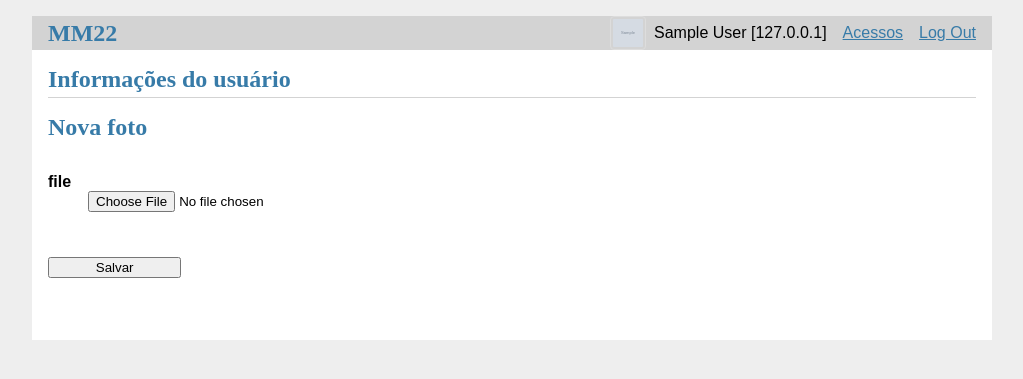
After one commit to emersonbandeira/mm22, a Flask app: page /user-update in a window 1280 px wide. The commit adds this page. Shown: the top 379 px of the page, without its empty margins (128-1151 px from the left). Run offline with Flask 2, Linux system fonts and the light colour scheme; a user stored in the database is signed in; tables that the repository leaves empty hold one stand-in row (values such as "Sample post"); grey boxes marked "Sample" are stand-in pictures; some libraries are stand-ins or nearby versions.

Commit message:
Evolução dados do usuario

```diff
--- a/app/forms.py
+++ b/app/forms.py
@@ -1,4 +1,4 @@
-from wtforms import  Form, BooleanField, StringField, PasswordField, SubmitField, IntegerField, validators
+from wtforms import  Form, BooleanField, StringField, PasswordField, SubmitField, IntegerField, validators, FileField
 from wtforms.validators import DataRequired
 
 
@@ -20,3 +20,6 @@ class RegistrationForm(Form):
 class ProfileForm(Form):
     name = StringField('Nome', [validators.Length(min=4, max=25)])
     description = StringField('Descrição', [validators.Length(min=4, max=31)])
+
+class UserUpdateForm(Form):
+    file = FileField('file')
--- a/app/models/user.py
+++ b/app/models/user.py
@@ -13,6 +13,7 @@ class User(Base):
     profile_id = Column(Integer, ForeignKey('profile.id'))
     created = Column(TIMESTAMP)
     activated = Column(TIMESTAMP)
+    image = Column(String)
 
     def __repr__(self):
         return "<User(name='%s', email='%s', public_id='%s')>" % (
--- a/app/routes/routes.py
+++ b/app/routes/routes.py
@@ -1,3 +1,4 @@
+import os
 import collections
 from ctypes import sizeof
 from tokenize import PlainToken
@@ -5,6 +6,7 @@ from app import app
 from flask import jsonify, request, make_response, render_template, redirect, flash, session, url_for, g, abort, Response
 from flask_mail import Message
 from werkzeug.security import generate_password_hash,check_password_hash
+from werkzeug.utils import secure_filename
 from app.models.profile import Profile
 from config import MY_IP, mysql_session
 import logging
@@ -13,7 +15,7 @@ import jwt
 import datetime
 import uuid
 from flask_login import current_user, login_required, login_user, logout_user
-from sqlalchemy import func
+from sqlalchemy import func, desc
 
 from matplotlib.backends.backend_agg import FigureCanvasAgg as FigureCanvas
 import matplotlib.pyplot as plt
@@ -22,9 +24,10 @@ import io
 
 from app.models.user import User
 from app.models.access import Access
-from app.forms import RegistrationForm, ProfileForm, LoginForm
+from app.forms import RegistrationForm, ProfileForm, LoginForm, UserUpdateForm
 from app import mail
-from app.utils import get_redirect_target, is_safe_url, redirect_back
+from app.utils import get_redirect_target, is_safe_url, redirect_back, allowed_file
+
 
 
 def token_required(f):
@@ -129,6 +132,8 @@ def register():
           mysql_session.add(user)
           mysql_session.commit()
 
+
+
           msg = Message('Usuário cadastrado', sender =   SENDER_MAIL, recipients = [user.email])
           msg.body = "O usuário {} cadastrado pela web em {} informando este email. Para confirmar abra no navegador http://{}:5000{}".format(user.name, user.created, MY_IP, url_for('activation',key=user.public_id))
           mail.send(msg)
@@ -138,6 +143,46 @@ def register():
 
      logging.warning('method get')
      return render_template('register.html', form=form)
+
+@app.route('/user-update',methods=['GET','POST'])
+def user_update():
+
+     form = UserUpdateForm(request.form)
+     user = mysql_session.query(User).filter_by(public_id=current_user.get_id()).first()
+
+     IP = request.environ.get('HTTP_X_REAL_IP', request.remote_addr)
+
+     if request.method == 'POST' and form.validate():
+
+          if 'file' not in request.files:
+               flash('No file part')
+               return redirect(request.url)
+          file = request.files['file']
+          # If the user does not select a file, the browser submits an
+          # empty file without a filename.
+          if file.filename == '':
+               flash('No selected file')
+               return redirect(request.url)
+
+          if file and allowed_file(file.filename):
+               image_name = user.public_id + '.'+ file.filename.rsplit('.', 1)[1].lower()
+               file.save(os.path.join(app.config['UPLOAD_FOLDER'], image_name))
+               #user.image = image_name accept_tos
+               #mysql_session.query(User).filter(User.public_id == current_user.get_id()).update({'accept_tos': 1})
+
+               mysql_session.query(User).filter(User.public_id == current_user.get_id()).update({'image': image_name})
+               #mysql_session.execute(update(User, values={image=imagename}))
+               #mysql_session.add(user)
+               mysql_session.commit()
+
+
+
+               #return redirect(url_for('user-update.html', name=filename))
+               return render_template('user-update.html', form=form, IP=IP)
+
+
+
+     return render_template('user-update.html', form=form, IP=IP)
 
 
 @app.route('/profile', methods=['GET','POST'])
@@ -202,8 +247,9 @@ def activation(key):
      return render_template('index.html')
 
 @app.route('/access')
+@login_required
 def access():
-     acessos = mysql_session.query(func.date(Access.timestamped), Access.IP, User.name, func.count(func.date(Access.timestamped))).outerjoin(User).group_by(func.date(Access.timestamped), Access.IP, User.name).all()
+     acessos = mysql_session.query(func.date(Access.timestamped), Access.IP, User.name, func.count(func.date(Access.timestamped))).outerjoin(User).group_by(func.date(Access.timestamped), Access.IP, User.name).order_by(desc(func.date(Access.timestamped))).all()
 
      logging.warning(acessos)
 
@@ -227,14 +273,16 @@ def access():
 
      logging.warning('dias: [{}]'.format(dias))
 
+     IP = request.environ.get('HTTP_X_REAL_IP', request.remote_addr)
 
 
-     return render_template('access.html',lista_acessos=lista_acessos)
+     return render_template('access.html',lista_acessos=lista_acessos, IP=IP)
 
 @app.route('/access-graph.png')
+@login_required
 def access_graph():
 
-     acessos = mysql_session.query(func.date(Access.timestamped), func.count(func.date(Access.timestamped))).outerjoin(User).group_by(func.date(Access.timestamped), Access.IP, User.name).all()
+     acessos = mysql_session.query(func.date(Access.timestamped), func.count(func.date(Access.timestamped))).group_by(func.date(Access.timestamped), Access.IP).order_by(desc(func.date(Access.timestamped))).all()
 
      lista_acessos = []
      dias = []
@@ -251,13 +299,11 @@ def access_graph():
           qtd_acessos.append(acesso[1])
           qtd_dias+=1
 
-     ax = plt.subplots()
+     ax = plt.subplots(figsize=(9, 3))
 
      logging.warning('dias: [{}] {}'.format(dias, qtd_dias))
 
      ind = np.arange(qtd_dias)
-
-
 
      plt.bar(ind, qtd_acessos, 0.35, yerr=0, label='Acessos')
 
--- a/app/static/style.css
+++ b/app/static/style.css
@@ -26,3 +26,12 @@ ul {list-style: none}
 .content textarea { min-height: 12em; resize: vertical; }
 input.danger { color: #cc2f2e; }
 input[type=submit] { align-self: start; min-width: 10em; }
+.user-image {
+    border: 1px solid #ddd; /* Gray border */
+    border-radius: 4px;  /* Rounded border */
+    padding: 2px; /* Some padding */
+    width: 30px; /* Set a small width */
+  }
+ .user-image:hover {
+    box-shadow: 0 0 2px 1px rgba(0, 140, 186, 0.5);
+  }
--- a/app/templates/base.html
+++ b/app/templates/base.html
@@ -2,11 +2,13 @@
 <title>{% block title %}{% endblock %} - MM22</title>
 <link rel="stylesheet" href="{{ url_for('static', filename='style.css') }}">
 <nav>
-  <h1>MM22</h1>
+  <h1><a href="{{ url_for('index') }}">MM22</a></h1>
   <ul>
     {% if current_user.is_authenticated %}
+      <img class="user-image" src="./static/uploads/{{current_user.image}}" alt="Image">
       <li><span>{{ current_user.name }} [{{ IP }}]</span>
-      <li><a href="{{ url_for('logout') }}">Log Out</a>
+        <li><a href="{{ url_for('access') }}">Acessos</a>
+        <li><a href="{{ url_for('logout') }}">Log Out</a>
     {% else %}
       <li><a href="{{ url_for('login') }}">Log In</a>
     {% endif %}
--- /dev/null
+++ b/app/templates/user-update.html
@@ -0,0 +1,17 @@
+{% extends 'base.html' %}
+
+{% block header %}
+  <h1>{% block title %}Informações do usuário{% endblock %}</h1>
+{% endblock %}
+
+{% block content %}
+    <h1>Nova foto</h1>
+
+{% from "_formhelpers.html" import render_field %}
+    <form method=post enctype=multipart/form-data>
+        <dl>
+            {{ render_field(form.file) }}
+          </dl>
+          <p><input type=submit value=Salvar>
+    </form>
+{% endblock %}
--- a/app/utils.py
+++ b/app/utils.py
@@ -1,5 +1,9 @@
 from urllib.parse import urlparse, urljoin
 from flask import request, url_for
+
+
+ALLOWED_EXTENSIONS = { 'png', 'jpg', 'jpeg', 'gif'}
+
 
 def is_safe_url(target):
     ref_url = urlparse(request.host_url)
@@ -19,3 +23,7 @@ def redirect_back(endpoint, **values):
     if not target or not is_safe_url(target):
         target = url_for(endpoint, **values)
     return redirect(target)
+
+def allowed_file(filename):
+    return '.' in filename and \
+           filename.rsplit('.', 1)[1].lower() in ALLOWED_EXTENSIONS
--- a/config.py
+++ b/config.py
@@ -1,7 +1,7 @@
 import logging
 import os
 from decouple import config
-from sqlalchemy import create_engine, func
+from sqlalchemy import create_engine
 from sqlalchemy.orm import declarative_base
 from sqlalchemy.orm import sessionmaker
 from urllib.parse import quote
@@ -40,3 +40,5 @@ MAIL_USE_TLS=False
 MAIL_USE_SSL=True
 
 MY_IP = "127.0.0.1" #socket.gethostbyname(socket.gethostname())
+
+UPLOAD_FOLDER = './app/static/uploads'
```
Also changed, not shown: app/templates/access.html (+4 -4 lines), app/static/uploads/4a692455-1926-4bc3-bdb9-8b3573cbbb7e.png (added), app/static/uploads/eeeab2de-29e9-488a-9d61-b0aa144c504f.jpeg (added), app/static/uploads/eeeab2de-29e9-488a-9d61-b0aa144c504f.jpg (added), uploads/b3c4a38595b7b9729f088eb9855c878d.png (added), uploads/eeeab2de-29e9-488a-9d61-b0aa144c504f.jpg (added), uploads/paleolitico.jpeg (added), 2 other files.
